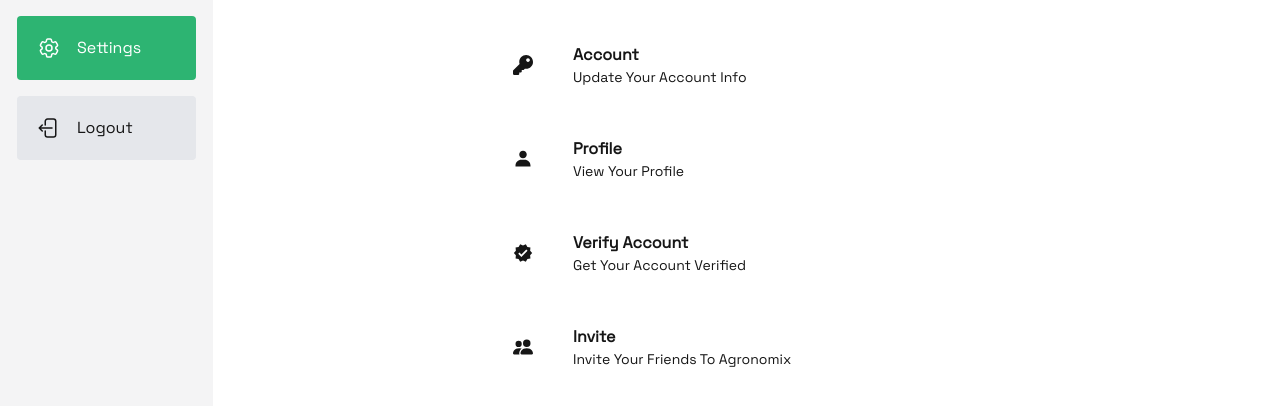
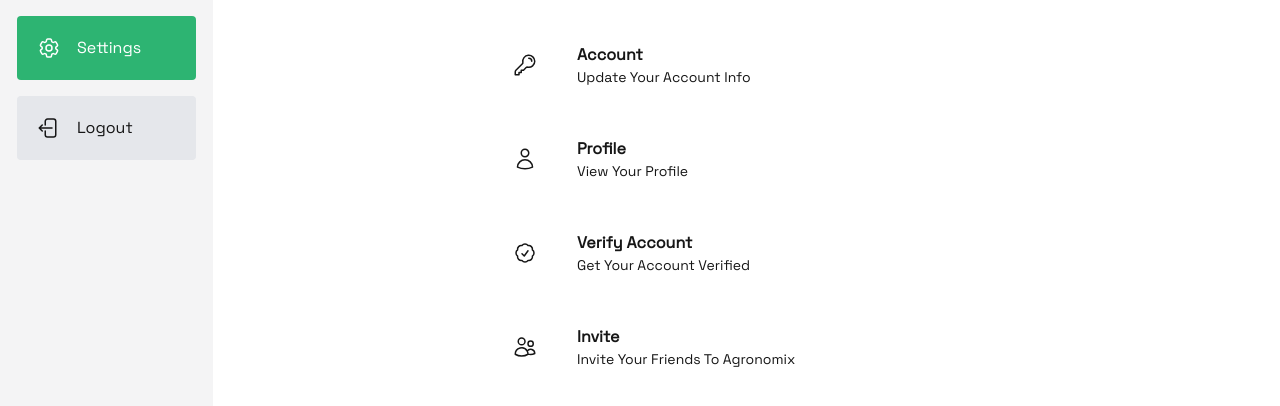
Before and after one commit to Adedoyin-Emmanuel/agronomix, a Next.js app: page /buyer/settings in a window 1280 px wide. Shown: the part 386-792 px from the top of the page. Built offline with nearby package versions, Linux system fonts and the light colour scheme; no server answers.

Commit message:
Fix: Updated icons to heroicons

```diff
--- a/app/buyer/settings/page.tsx
+++ b/app/buyer/settings/page.tsx
@@ -13,30 +13,32 @@ import toast from "react-hot-toast";
 import { BiSolidUser } from "react-icons/bi";
 import { BsPenFill, BsPeopleFill } from "react-icons/bs";
 import { FaKey } from "react-icons/fa";
-import { FiLogOut } from "react-icons/fi";
 import { MdVerified } from "react-icons/md";
 import { useDispatch } from "react-redux";
 import Loader from "@/app/components/Loader";
+import { useLogoutMutation } from "@/app/store/features/app/app.slice";
+import { resetApp } from "@/app/store/features/app/app.slice";
+import { logoutUser } from "@/app/store/features/auth/auth.slice";
+import { useVerfiyEmailQuery } from "@/app/store/features/app/app.slice";
 
 const Settings = () => {
-  // const { userDashboardInfo } = useAppSelector((state) => state.user);
   const router = useRouter();
-  // if (!userDashboardInfo) router.push("/user/dashboard");
-  //const [logout] = useLogoutMutation();
+  const [logout] = useLogoutMutation();
   const dispatch = useDispatch();
   const [skip, setSkip] = useState<boolean>(true);
-  //const email = userDashboardInfo?.email;
-  //const { data, isError, isLoading } = useVerifyEmailQuery(email, { skip });
+  const { dashboardInfo } = useAppSelector((state) => state.app);
+  const email = dashboardInfo?.email;
+  const { data, isError, isLoading } = useVerfiyEmailQuery(email, { skip });
   const verificationRef = useRef<HTMLDialogElement | any>(null);
 
   const handleLogoutClick = async () => {
-    // const response: any = await logout({});
-    // if (response) {
-    //   toast.success(response.data.message);
-    //   router.push("/auth/login");
-    //   dispatch(resetUser());
-    //   dispatch(logoutUser());
-    // }
+    const response: any = await logout({});
+    if (response) {
+      toast.success(response.data.message);
+      dispatch(resetApp({}));
+      dispatch(logoutUser({}));
+      router.push("/auth/login");
+    }
   };
 
   const handleNavigateToProfile = () => {
@@ -57,28 +59,28 @@ const Settings = () => {
     setSkip(false);
   };
 
-  // useEffect(() => {
-  //   if (data) {
-  //     console.log(data);
-  //     if (data.message) {
-  //       toast.success(data.message);
-  //       verificationRef?.current.closeModal();
-  //     } else {
-  //       toast.error("An error occured");
-  //     }
-  //   } else if (isError) {
-  //     console.log(data);
-  //     toast.error("An error occured");
-  //   }
-  // }, [data, skip]);
+  useEffect(() => {
+    if (data) {
+      console.log(data);
+      if (data.message) {
+        toast.success(data.message);
+        verificationRef?.current.closeModal();
+      } else {
+        toast.error("An error occured");
+      }
+    } else if (isError) {
+      console.log(data);
+      toast.error("An error occured");
+    }
+  }, [data, skip]);
 
   return (
     <div className="w-screen h-screen">
-      {false ? (
-        <Loader />
-      ) : (
-        <SidebarLayout>
-          <section className="appointments my-5">
+      <SidebarLayout>
+        {isLoading ? (
+          <Loader />
+        ) : (
+          <section className="my-5">
             <h3 className="font-bold text-2xl capitalize text-accent">
               Settings
             </h3>
@@ -149,7 +151,20 @@ const Settings = () => {
                   className="account-details my-2 flex items-center border-transparent border-[1px] hover:border-accent transition-colors duration-100 ease-in rounded cursor-pointer gap-x-10 w-full p-4 md:w-6/12"
                   onClick={handleUpdateProfile}
                 >
-                  <FaKey className="h-5 w-5" />
+                  <svg
+                    xmlns="http://www.w3.org/2000/svg"
+                    fill="none"
+                    viewBox="0 0 24 24"
+                    strokeWidth={1.5}
+                    stroke="currentColor"
+                    className="w-6 h-6"
+                  >
+                    <path
+                      strokeLinecap="round"
+                      strokeLinejoin="round"
+                      d="M15.75 5.25a3 3 0 0 1 3 3m3 0a6 6 0 0 1-7.029 5.912c-.563-.097-1.159.026-1.563.43L10.5 17.25H8.25v2.25H6v2.25H2.25v-2.818c0-.597.237-1.17.659-1.591l6.499-6.499c.404-.404.527-1 .43-1.563A6 6 0 1 1 21.75 8.25Z"
+                    />
+                  </svg>
 
                   <Link href="/buyer/profile" className="details">
                     <h3 className="account font-bold capitalize text-[16px]">
@@ -162,7 +177,20 @@ const Settings = () => {
                   className="account-details my-2 flex items-center border-transparent border-[1px] hover:border-accent transition-colors duration-100 ease-in rounded cursor-pointer gap-x-10 w-full p-4 md:w-6/12"
                   onClick={handleNavigateToProfile}
                 >
-                  <BiSolidUser className="h-5 w-5" />
+                  <svg
+                    xmlns="http://www.w3.org/2000/svg"
+                    fill="none"
+                    viewBox="0 0 24 24"
+                    strokeWidth={1.5}
+                    stroke="currentColor"
+                    className="w-6 h-6"
+                  >
+                    <path
+                      strokeLinecap="round"
+                      strokeLinejoin="round"
+                      d="M15.75 6a3.75 3.75 0 1 1-7.5 0 3.75 3.75 0 0 1 7.5 0ZM4.501 20.118a7.5 7.5 0 0 1 14.998 0A17.933 17.933 0 0 1 12 21.75c-2.676 0-5.216-.584-7.499-1.632Z"
+                    />
+                  </svg>
 
                   <section className="details">
                     <Link href={"/buyer/profile/me"}>
@@ -177,7 +205,20 @@ const Settings = () => {
                   className="account-verify my-2 flex items-center border-transparent border-[1px] hover:border-accent transition-colors duration-100 ease-in rounded cursor-pointer gap-x-10 w-full p-4 md:w-6/12"
                   onClick={handleVerificationModalClick}
                 >
-                  <MdVerified className="h-5 w-5" />
+                  <svg
+                    xmlns="http://www.w3.org/2000/svg"
+                    fill="none"
+                    viewBox="0 0 24 24"
+                    strokeWidth={1.5}
+                    stroke="currentColor"
+                    className="w-6 h-6"
+                  >
+                    <path
+                      strokeLinecap="round"
+                      strokeLinejoin="round"
+                      d="M9 12.75 11.25 15 15 9.75M21 12c0 1.268-.63 2.39-1.593 3.068a3.745 3.745 0 0 1-1.043 3.296 3.745 3.745 0 0 1-3.296 1.043A3.745 3.745 0 0 1 12 21c-1.268 0-2.39-.63-3.068-1.593a3.746 3.746 0 0 1-3.296-1.043 3.745 3.745 0 0 1-1.043-3.296A3.745 3.745 0 0 1 3 12c0-1.268.63-2.39 1.593-3.068a3.745 3.745 0 0 1 1.043-3.296 3.746 3.746 0 0 1 3.296-1.043A3.746 3.746 0 0 1 12 3c1.268 0 2.39.63 3.068 1.593a3.746 3.746 0 0 1 3.296 1.043 3.746 3.746 0 0 1 1.043 3.296A3.745 3.745 0 0 1 21 12Z"
+                    />
+                  </svg>
 
                   <section className="details">
                     <h3 className="account font-bold capitalize text-[16px]">
@@ -187,7 +228,20 @@ const Settings = () => {
                   </section>
                 </section>
                 <section className="account-details my-2 flex items-center border-transparent border-[1px] hover:border-accent transition-colors duration-100 ease-in rounded cursor-pointer gap-x-10 w-full p-4 md:w-6/12">
-                  <BsPeopleFill className="h-5 w-5" />
+                  <svg
+                    xmlns="http://www.w3.org/2000/svg"
+                    fill="none"
+                    viewBox="0 0 24 24"
+                    strokeWidth={1.5}
+                    stroke="currentColor"
+                    className="w-6 h-6"
+                  >
+                    <path
+                      strokeLinecap="round"
+                      strokeLinejoin="round"
+                      d="M15 19.128a9.38 9.38 0 0 0 2.625.372 9.337 9.337 0 0 0 4.121-.952 4.125 4.125 0 0 0-7.533-2.493M15 19.128v-.003c0-1.113-.285-2.16-.786-3.07M15 19.128v.106A12.318 12.318 0 0 1 8.624 21c-2.331 0-4.512-.645-6.374-1.766l-.001-.109a6.375 6.375 0 0 1 11.964-3.07M12 6.375a3.375 3.375 0 1 1-6.75 0 3.375 3.375 0 0 1 6.75 0Zm8.25 2.25a2.625 2.625 0 1 1-5.25 0 2.625 2.625 0 0 1 5.25 0Z"
+                    />
+                  </svg>
 
                   <section className="details">
                     <h3 className="account font-bold capitalize text-[16px]">
@@ -202,7 +256,20 @@ const Settings = () => {
                   className="account-details my-2 flex items-center border-transparent border-[1px] hover:border-accent transition-colors duration-100 ease-in rounded cursor-pointer gap-x-10 w-full p-4 md:w-6/12"
                   onClick={handleLogoutClick}
                 >
-                  <FiLogOut className="h-5 w-5" />
+                  <svg
+                    xmlns="http://www.w3.org/2000/svg"
+                    fill="none"
+                    viewBox="0 0 24 24"
+                    strokeWidth={1.5}
+                    stroke="currentColor"
+                    className="w-5 h-5"
+                  >
+                    <path
+                      strokeLinecap="round"
+                      strokeLinejoin="round"
+                      d="M8.25 9V5.25A2.25 2.25 0 0 1 10.5 3h6a2.25 2.25 0 0 1 2.25 2.25v13.5A2.25 2.25 0 0 1 16.5 21h-6a2.25 2.25 0 0 1-2.25-2.25V15m-3 0-3-3m0 0 3-3m-3 3H15"
+                    />
+                  </svg>
 
                   <section className="details">
                     <h3 className="account font-bold capitalize text-[16px]">
@@ -214,8 +281,8 @@ const Settings = () => {
               </section>
             </section>
           </section>
-        </SidebarLayout>
-      )}
+        )}
+      </SidebarLayout>
     </div>
   );
 };
--- a/app/store/features/app/app.slice.ts
+++ b/app/store/features/app/app.slice.ts
@@ -3,7 +3,7 @@
 import { createSlice } from "@reduxjs/toolkit";
 import { apiSlice } from "../api/api.slice";
 import { saveToLocalStorage, loadFromLocalStorage } from "@/app/helpers/utils";
-import { Buyer, Merchant } from "@/types/app.interface";
+import { Buyer, Merchant, BuyerDashboardInfo } from "@/types/app.interface";
 
 const BUYER_URL = "/buyer";
 const MERCHANT_URL = "/merchant";
@@ -16,7 +16,10 @@ const REVIEW_URL = "/review";
 const initialState = {
   dashboardInfo:
     typeof window !== "undefined"
-      ? (loadFromLocalStorage("agronomixDashboardInfo", null) as any | null) // TODO change the any type to the userDashboard Interface
+      ? (loadFromLocalStorage(
+          "agronomixDashboardInfo",
+          null
+        ) as BuyerDashboardInfo | null) // TODO change the any type to the userDashboard Interface
       : null,
 };
 
```
Also changed, not shown: types/app.interface.ts (+12 -0 lines).
